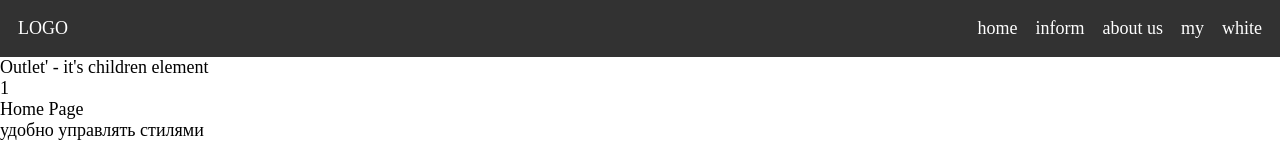
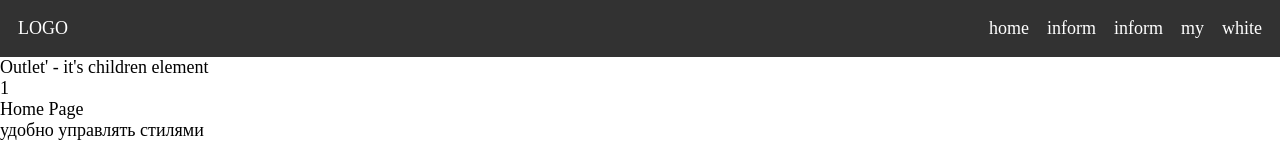
Before and after one commit to AlexanderSipko/promotion_app, a React (Vite) app: page / in a window 1280 px wide. Shown: the top 146 px of the page. Built offline with nearby package versions, Linux system fonts and the light colour scheme.

Commit message:
head add link

```diff
--- a/src/widgets/header/index.jsx
+++ b/src/widgets/header/index.jsx
@@ -1,4 +1,5 @@
 import { useState } from 'react'
+import { Link } from "react-router-dom";
 import './style.css'
 
 export function Header () {
@@ -13,10 +14,10 @@ export function Header () {
     return <header>
         <ul>
             <li>LOGO</li>
-            <li>home</li>
-            <li>inform</li>
-            <li>About us</li>
-            <li>My</li>
+            <li><Link to={''}>Home</Link></li>
+            <li><Link to={'info'}>inform</Link></li>
+            <li><Link to={'todo'}>inform</Link></li>
+            <li><Link to={'info'}>My</Link></li>
             <li>
                 <p onClick={() => {changeGlobalTheme()}}>{themeDark ? 'Dark' : 'White'}</p>
             </li>
--- a/src/widgets/header/style.css
+++ b/src/widgets/header/style.css
@@ -43,3 +43,13 @@ header ul li:nth-child(n+2):hover::after  {
 header ul li:nth-child(n+2):active  {
     transform: scale(0.9);
 }
+
+header ul li a {
+    text-decoration: none;
+    color: inherit;
+}
+
+header ul li a:focus, header ul li a:active, header ul li a:visited {
+    text-decoration: none;
+    color: inherit;
+}
```
